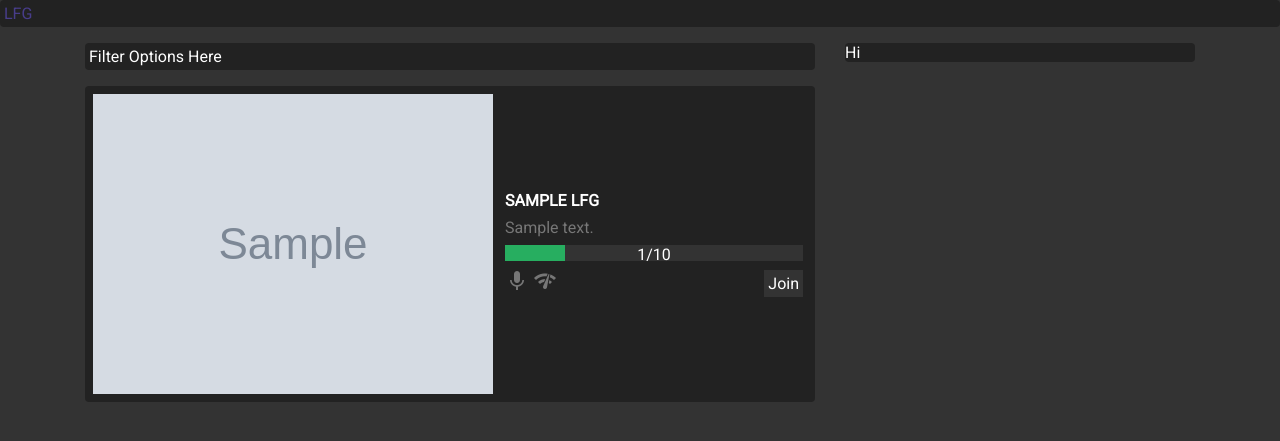
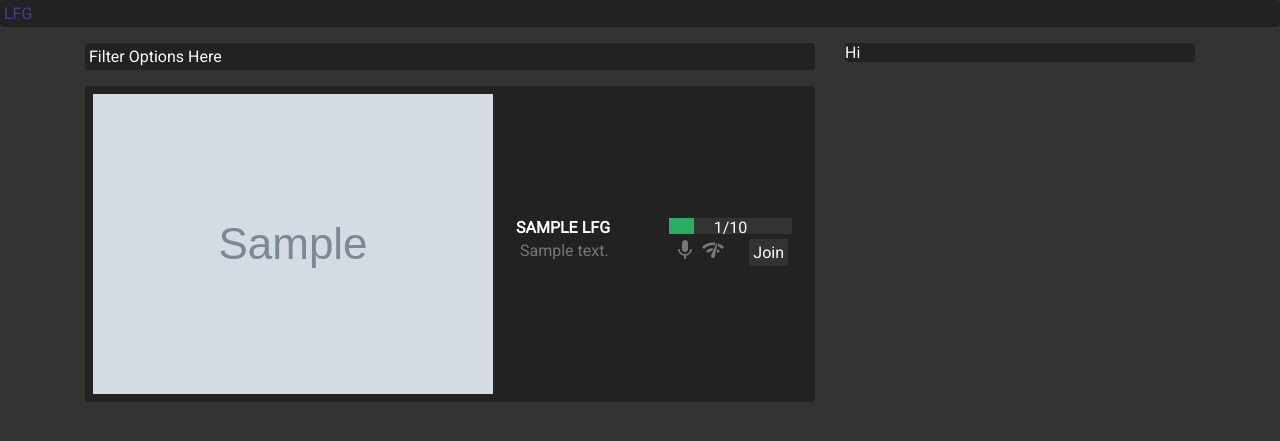
Before and after one commit to cranium/lfg, a Flask app: template templates/list.jinja2 in a window 1280 px wide. Shown: the top 441 px of the page. Run offline with Flask 2, Linux system fonts and the light colour scheme; the template is opened without the code that fills it: most values are stand-ins (such as "Sample title", 1, 10 or a date in 2020); grey boxes marked "Sample" are stand-in pictures.

Commit message:
split lfg list into columns

```diff
--- a/static/style.css
+++ b/static/style.css
@@ -73,6 +73,11 @@
     align-items: center;
 }
 
+.lfg--flex-column {
+    display: flex;
+    flex-direction: column;
+}
+
 .lfg--flex-row > div {
     margin: 4px;
 }
@@ -94,6 +99,10 @@
 
 .lfg--flex-grow-3 {
     flex-grow: 3;
+}
+
+.lfg--flex-shrink-1 {
+    flex-shrink: 1;
 }
 
 .lfg--flex-basis-0 {
--- a/templates/list.jinja2
+++ b/templates/list.jinja2
@@ -10,19 +10,18 @@
                     <img class="lfg--display-block" src="{{ avatar_url }}">
                 </div>
                 <div class="lfg--flex-grow-3 lfg--flex-basis-0">
-                    <div class="lfg--padding-1">
+                    <div class="col-sm-6">
                         <p class="lfg--margin-0 lfg--text-uppercase lfg--text-bold">{{ lfg["name"] }}</p>
-                    </div>
                         {% if lfg["description"] %}
                             <div class="lfg--padding-1">
                                 <p class="lfg--margin-0 lfg--color-secondary">{{ lfg["description"] }}</p>
                             </div>
                         {% endif %}
-                    <div class="lfg--padding-1">
+                    </div>
+                    <div class="col-sm-6">
                         <div class="lfg--progress-bar-outer lfg--position-relative">
                             <span class="lfg--progress-bar-label">1/10</span>
                             <div class="lfg--progress-bar-inner" style="width: 20%"></div>
-                        </div>
                         </div>
                         <div class="lfg--flex-row lfg--flex-between">
                             <div class="lfg--color-secondary">
@@ -36,5 +35,6 @@
                     </div>
                 </div>
             </div>
+        </div>
     {% endfor %}
 {% endblock %}
```
Lines whose indentation alone changed are shown as unchanged.
